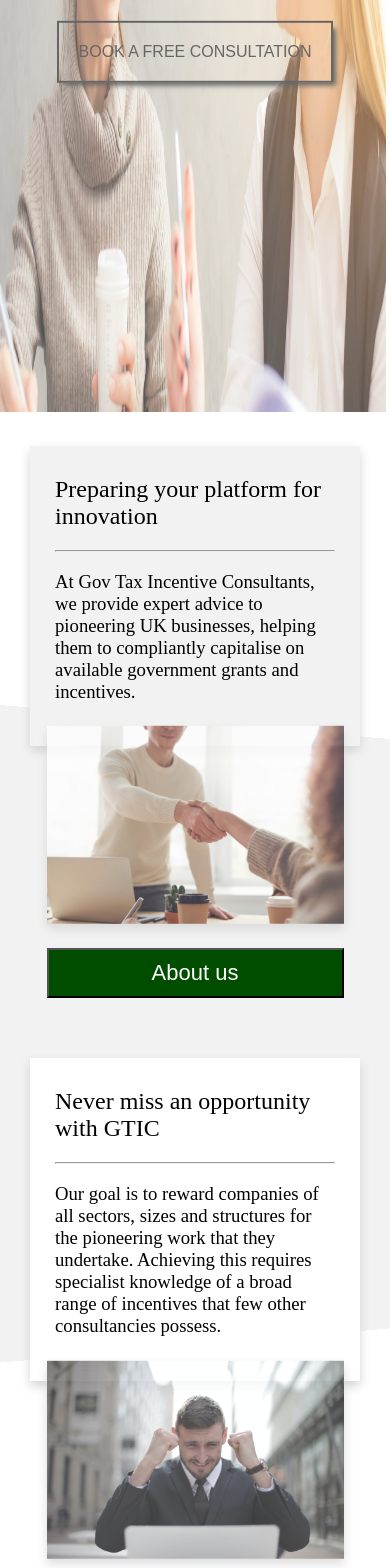
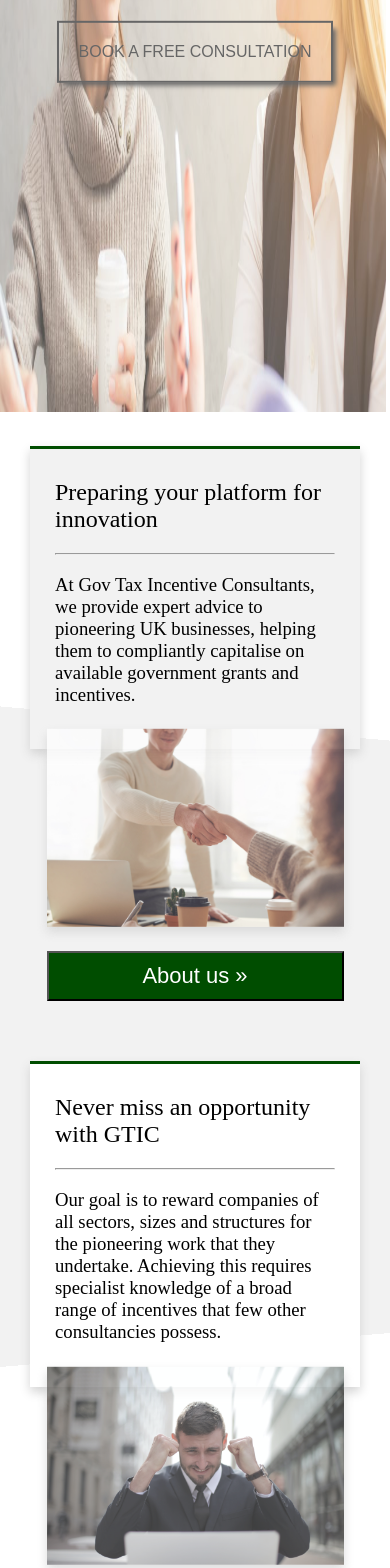
Before and after one commit to samalty/gtic-website, a React (Create React App) app: page / in a window 390 px wide. Shown: the part 432-2000 px from the top of the page. Built offline with nearby package versions, Linux system fonts and the light colour scheme; what google-maps-react would draw is missing.

Commit message:
Updated home page mobile view CSS.

```diff
--- a/src/components/Claims.scss
+++ b/src/components/Claims.scss
@@ -103,7 +103,7 @@ h1{
 @media screen and (min-width: 1000px) {
 
     h3{
-        font-weight: 700;
+        font-weight: 500;
     }
 
     /* Claims process */
--- a/src/components/Home.js
+++ b/src/components/Home.js
@@ -49,7 +49,7 @@ class Home extends Component {
                             <img src={about} alt="About us" className="intro-img"></img>
                         </div>
                         <Link to="/about" className="intro-link-mobile">
-                            <button className="intro-btn-mobile">About us</button>
+                            <button className="intro-btn-mobile"><span>About us </span></button>
                         </Link>
                     </div>
                 </div>
@@ -70,7 +70,7 @@ class Home extends Component {
                             <img src={opportunities} alt="Opportunities" className="intro-img"></img>
                         </div>
                         <Link to="/opportunities" className="intro-link-mobile">
-                            <button className="intro-btn-mobile">Opportunities</button>
+                            <button className="intro-btn-mobile"><span>Opportunities </span></button>
                         </Link>
                     </div>
                 </div>
@@ -91,7 +91,7 @@ class Home extends Component {
                             <img src={claims} alt="Making a claim" className="intro-img"></img>
                         </div>
                         <Link to="/making_a_claim" className="intro-link-mobile">
-                            <button className="intro-btn-mobile">Making a claim</button>
+                            <button className="intro-btn-mobile"><span>Making a claim </span></button>
                         </Link>
                     </div>
                 </div>
--- a/src/components/Home.scss
+++ b/src/components/Home.scss
@@ -179,7 +179,7 @@ h1,h2,h3,h4,h5,p{
     border-top: 3px solid #004d00;
     border-right: 3px solid #004d00;
     @media screen and (max-width: 1000px) {
-        border: none;
+        border-right: none;
     }
 }
 
@@ -189,7 +189,7 @@ h1,h2,h3,h4,h5,p{
     border-top: 3px solid #004d00;
     border-left: 3px solid #004d00;
     @media screen and (max-width: 1000px) {
-        border: none;
+        border-left: none;
     }
 }
 
@@ -288,3 +288,7 @@ h1,h2,h3,h4,h5,p{
 .intro-btn-mobile:hover{
     cursor: pointer;
 }
+
+.intro-btn-mobile span::after{
+    content: '\00bb';
+}
```
